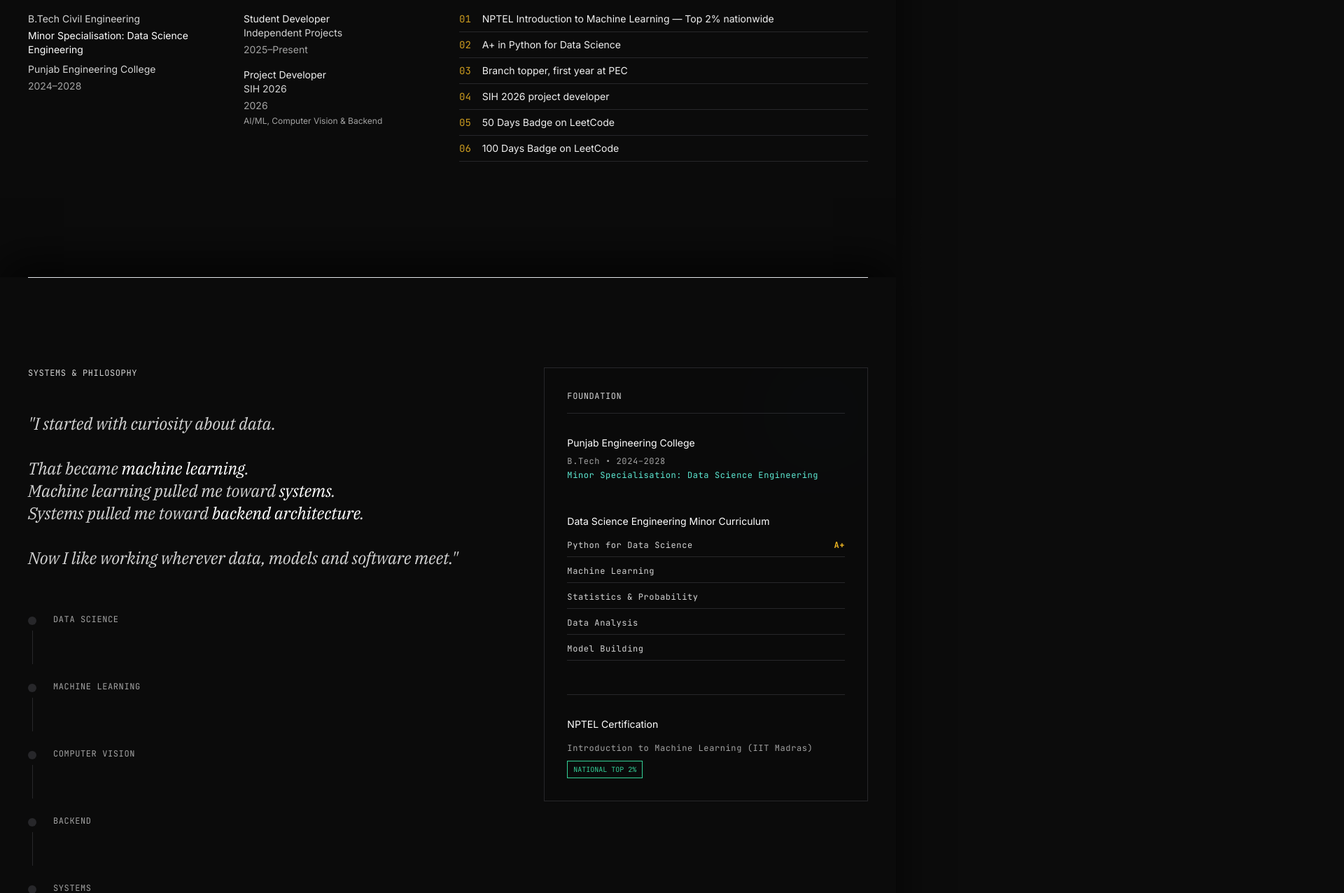
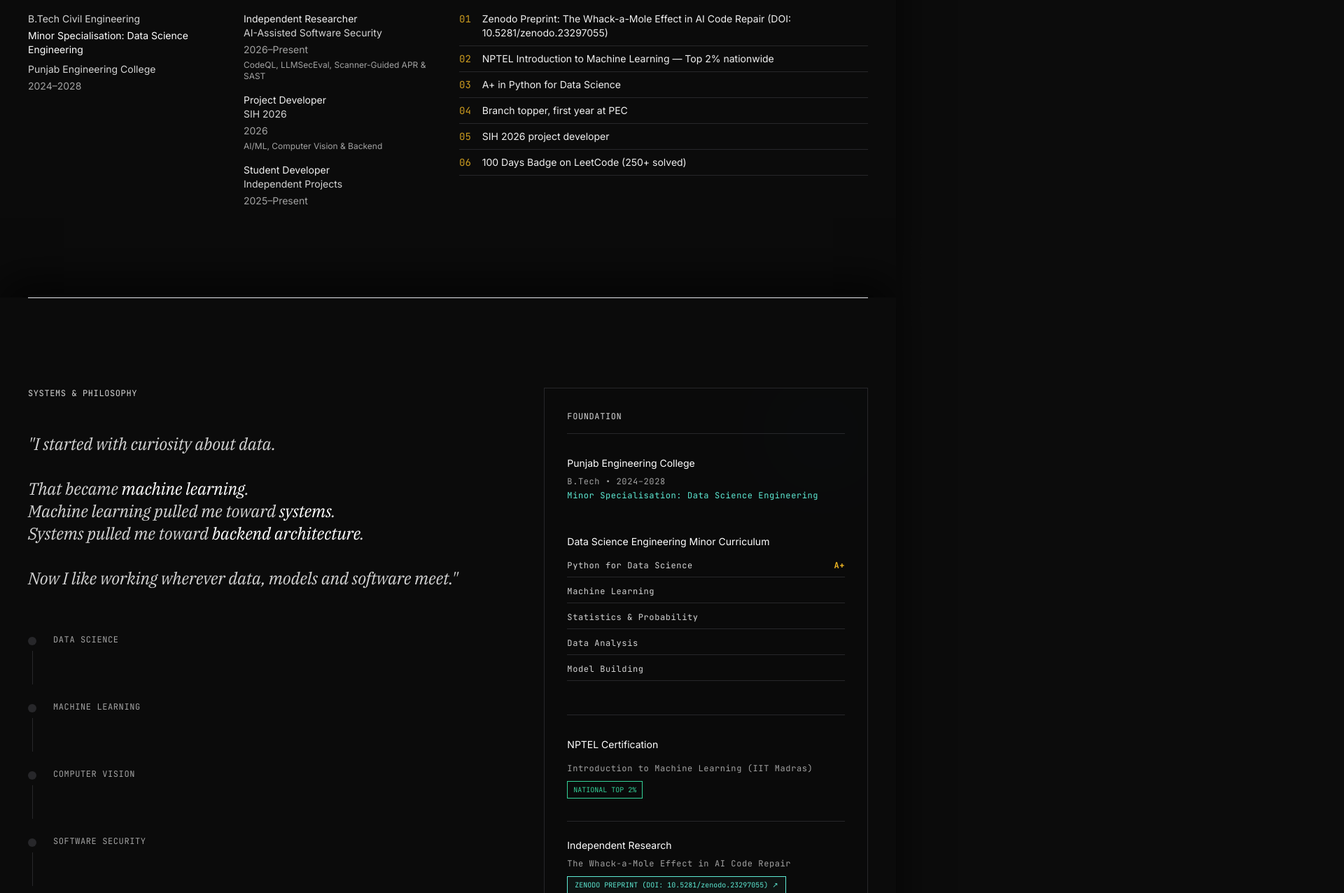
Before and after one commit to jackyhitter/AnunayNamanPortfolio, a React (Vite) app: page / in a window 1280 px wide. Shown: the part 944-2220 px from the top of the page at 70% size, 1920 px wide, since content can reach past the window. Built offline with nearby package versions, Linux system fonts and the light colour scheme; no server answers.

Commit message:
feat: add AI code repair security research project and Zenodo preprint

```diff
--- a/src/components/About/About.tsx
+++ b/src/components/About/About.tsx
@@ -4,6 +4,7 @@ const concepts = [
   { id: 'ds', label: 'DATA SCIENCE', desc: 'Finding the shape of the problem.' },
   { id: 'ml', label: 'MACHINE LEARNING', desc: 'Teaching systems to recognize the shape.' },
   { id: 'cv', label: 'COMPUTER VISION', desc: 'Giving systems the ability to see it.' },
+  { id: 'sec', label: 'SOFTWARE SECURITY', desc: 'Auditing AI-generated code against vulnerabilities & regressions.' },
   { id: 'be', label: 'BACKEND', desc: 'Building the infrastructure to support it.' },
   { id: 'sys', label: 'SYSTEMS', desc: 'Making sure the entire thing actually works.' }
 ];
@@ -113,6 +114,20 @@ const About = () => {
                NATIONAL TOP 2%
              </div>
           </div>
+
+          <div className="mt-8 pt-6 border-t border-[#27272a]">
+             <h3 className="font-sans text-small text-white mb-2">Independent Research</h3>
+             <div className="font-code text-tiny mb-2" style={{ color: 'var(--text-dim)' }}>The Whack-a-Mole Effect in AI Code Repair</div>
+             <a
+               href="https://zenodo.org/records/23297055?preview=1&token=eyJhbGciOiJIUzUxMiJ9.eyJpZCI6ImQ4ZDZkOTgxLWY4NGQtNGI4NC1iZTQwLTc0ZmU3N2M2MWFhYyIsImRhdGEiOnt9LCJyYW5kb20iOiJiYjg0MGZjYjRhNDA1MWQ5NGExZTllZThhY2EzNzRhZiJ9.o1bx-7O4pgSJqBFay8n07MZNBXbZaGGTbOmvxIBZKufDrhDwRMFAMLyMkrfoEomdMTR8aO6dO2xe6yBhYqgUCw"
+               target="_blank"
+               rel="noopener noreferrer"
+               className="inline-block border px-2.5 py-1 font-code text-[10px] hover:border-white transition-colors"
+               style={{ borderColor: 'var(--tag-color)', color: 'var(--tag-color)', backgroundColor: 'rgba(94, 234, 212, 0.04)' }}
+             >
+               ZENODO PREPRINT (DOI: 10.5281/zenodo.23297055) ↗
+             </a>
+          </div>
         </div>
 
         <div
--- a/src/components/CurrentlyBuilding/CurrentlyBuilding.tsx
+++ b/src/components/CurrentlyBuilding/CurrentlyBuilding.tsx
@@ -48,6 +48,17 @@ const currentWork = [
     statusColor: 'var(--text-muted)',
     gradientFrom: 'rgba(192, 192, 192, 0.07)',
     borderGlow: 'rgba(192, 192, 192, 0.08)',
+  },
+  {
+    id: '05',
+    title: 'AI SECURITY RESEARCH',
+    desc: 'Static-analysis findings & automated code repair.',
+    detail: 'Auditing scanner-guided repairs on CodeQL alert resolution, vulnerability persistence, and Radon cyclomatic complexity.',
+    tech: ['CodeQL', 'Python', 'LLMSecEval', 'Qwen2.5-Coder', 'Radon', 'SAST'],
+    status: 'RESEARCHING',
+    statusColor: 'var(--tag-color)',
+    gradientFrom: 'rgba(94, 234, 212, 0.14)',
+    borderGlow: 'rgba(94, 234, 212, 0.15)',
   },
 ];
 
@@ -181,7 +192,7 @@ const ProximityCard = ({ item }: { item: typeof currentWork[0] }) => {
         className="absolute bottom-8 right-8 font-code text-[10px]"
         style={{ color: 'var(--text-dim)', opacity: 0.5 }}
       >
-        {item.id} / 04
+        {item.id} / 0{currentWork.length}
       </div>
     </div>
   );
--- a/src/components/Explore/Explore.tsx
+++ b/src/components/Explore/Explore.tsx
@@ -22,7 +22,7 @@ const rooms: Room[] = [
     color: '#2563eb',
     icon: '⬡',
     link: '#work',
-    objects: ['LA PEACE', 'ML_PROJECT', 'OfflineMarket']
+    objects: ['AI CODE SECURITY', 'LA PEACE', 'ML_PROJECT']
   },
   {
     id: 'lab',
--- a/src/components/Skills/SkillMap.tsx
+++ b/src/components/Skills/SkillMap.tsx
@@ -45,6 +45,13 @@ const clusters: SkillCluster[] = [
     connections: ['ml', 'sys']
   },
   {
+    id: 'sec',
+    label: 'SOFTWARE SECURITY',
+    color: '#ec4899',
+    skills: ['CodeQL', 'Static Analysis (SAST)', 'Taint Tracking', 'LLMSecEval', 'Program Repair', 'Radon CC', 'Vulnerability Auditing'],
+    connections: ['ml', 'sys']
+  },
+  {
     id: 'fe',
     label: 'FRONTEND',
     color: '#06b6d4',
@@ -55,7 +62,7 @@ const clusters: SkillCluster[] = [
 
 // Language tree
 const languageTree = [
-  { lang: 'Python', branches: ['ML', 'Data Science', 'Backend', 'Computer Vision'] },
+  { lang: 'Python', branches: ['ML', 'Data Science', 'Backend', 'Computer Vision', 'Software Security (CodeQL)'] },
   { lang: 'C++', branches: ['Algorithms', 'DSA', 'Competitive Programming'] },
   { lang: 'JavaScript/TS', branches: ['Frontend', 'Backend (Node)', 'Interfaces'] },
 ];
--- a/src/components/Work/SelectedWork.tsx
+++ b/src/components/Work/SelectedWork.tsx
@@ -84,6 +84,13 @@ const WorkRow = ({ project, idx }: { project: (typeof projects)[0]; idx: number
            style={{ color: 'var(--text-dim)' }}>
           [OPEN REPO ↗]
         </a>
+        {project.externalDocUrl && (
+          <a href={project.externalDocUrl} target="_blank" rel="noopener noreferrer" aria-label={`Zenodo Preprint for ${project.title}`}
+             className="font-code text-tiny hover:text-white transition-colors flex items-center gap-2"
+             style={{ color: 'var(--tag-color)' }}>
+            [ZENODO PREPRINT ↗]
+          </a>
+        )}
         {project.liveUrl && (
           <a href={project.liveUrl} target="_blank" rel="noopener noreferrer" aria-label={`Live Demo for ${project.title}`}
              className="font-code text-tiny hover:text-white transition-colors flex items-center gap-2"
@@ -91,13 +98,18 @@ const WorkRow = ({ project, idx }: { project: (typeof projects)[0]; idx: number
             [LIVE DEMO ↗]
           </a>
         )}
+        {project.doi && (
+          <span className="font-code text-[9px] mt-1 text-right" style={{ color: 'var(--text-dim)', opacity: 0.6 }}>
+            DOI: {project.doi}
+          </span>
+        )}
       </div>
     </div>
   );
 };
 
 const SelectedWork = () => {
-  const featured = projects.filter(p => p.type === 'featured').slice(0, 3);
+  const featured = projects.filter(p => p.type === 'featured');
 
   return (
     <section id="work" className="section container border-t">
--- a/src/data/achievements.ts
+++ b/src/data/achievements.ts
@@ -1,8 +1,8 @@
 export const achievements = [
+  "Zenodo Preprint: The Whack-a-Mole Effect in AI Code Repair (DOI: 10.5281/zenodo.23297055)",
   "NPTEL Introduction to Machine Learning — Top 2% nationwide",
   "A+ in Python for Data Science",
   "Branch topper, first year at PEC",
   "SIH 2026 project developer",
-  "50 Days Badge on LeetCode",
-  "100 Days Badge on LeetCode"
+  "100 Days Badge on LeetCode (250+ solved)"
 ];
--- a/src/data/experience.ts
+++ b/src/data/experience.ts
@@ -7,22 +7,28 @@ export const experience = {
   },
   roles: [
     {
-      title: "Student Developer",
-      company: "Independent Projects",
-      period: "2025–Present"
+      title: "Independent Researcher",
+      company: "AI-Assisted Software Security",
+      period: "2026–Present",
+      description: "CodeQL, LLMSecEval, Scanner-Guided APR & SAST"
     },
     {
       title: "Project Developer",
       company: "SIH 2026",
       period: "2026",
       description: "AI/ML, Computer Vision & Backend"
+    },
+    {
+      title: "Student Developer",
+      company: "Independent Projects",
+      period: "2025–Present"
     }
   ],
   timeline: [
     { year: "2024", note: "→ PEC" },
     { year: "2025", note: "→ ML / Python / DSA / Backend exploration" },
-    { year: "2026", note: "→ SIH 2026\n→ La Peace\n→ deeper backend + ML systems" },
-    { year: "Present", note: "→ ML engineering\n→ backend\n→ DSA\n→ research opportunities" },
+    { year: "2026", note: "→ SIH 2026 (La Peace)\n→ AI security research (The Whack-a-Mole Effect)\n→ Scanner-guided repair pilot" },
+    { year: "Present", note: "→ ML engineering\n→ backend & systems\n→ software security research" },
     { year: "Future", note: "→ research / internships / ML systems" }
   ]
 };
--- a/src/data/projects.ts
+++ b/src/data/projects.ts
@@ -13,9 +13,32 @@ export type Project = {
   liveUrl?: string;
   caseStudyRoute?: string;
   externalDocUrl?: string;
+  doi?: string;
 };
 
 export const projects: Project[] = [
+  {
+    id: "ai-security-report",
+    title: "The Whack-a-Mole Effect in AI Code Repair",
+    subtitle: "Static-Analysis Findings & Complexity After Scanner-Guided Fixes",
+    type: "featured",
+    maturity: "RESEARCH",
+    technologies: ["Python", "CodeQL", "LLMSecEval", "Qwen2.5-Coder", "Radon", "SAST", "AST"],
+    capabilities: [
+      "scanner-guided program repair",
+      "CodeQL SARIF taint-flow analysis",
+      "vulnerability persistence auditing",
+      "secondary alert detection",
+      "Radon cyclomatic complexity & LOC",
+      "LLMSecEval benchmark integration"
+    ],
+    repository: "jackyhitter / AI_security_report",
+    githubUrl: "https://github.com/jackyhitter/AI_security_report",
+    externalDocUrl: "https://zenodo.org/records/23297055?preview=1&token=eyJhbGciOiJIUzUxMiJ9.eyJpZCI6ImQ4ZDZkOTgxLWY4NGQtNGI4NC1iZTQwLTc0ZmU3N2M2MWFhYyIsImRhdGEiOnt9LCJyYW5kb20iOiJiYjg0MGZjYjRhNDA1MWQ5NGExZTllZThhY2EzNzRhZiJ9.o1bx-7O4pgSJqBFay8n07MZNBXbZaGGTbOmvxIBZKufDrhDwRMFAMLyMkrfoEomdMTR8aO6dO2xe6yBhYqgUCw",
+    doi: "10.5281/zenodo.23297055",
+    description: "Empirical software security investigation evaluating whether scanner-guided fixes for AI-generated Python code eliminate CodeQL alerts, leave vulnerabilities unresolved (vulnerability inertia), trigger secondary findings, or increase structural code complexity.",
+    architecture: ["LLMSecEval Benchmark", "Baseline Generation (Qwen2.5-Coder-1.5B)", "CodeQL Security Scan", "Diagnostic Extraction", "Scanner-Guided Fix Loop", "Post-Repair Static Analysis", "Radon Complexity & LOC"]
+  },
   {
     id: "la-peace",
     title: "LA PEACE",
--- a/src/data/skills.ts
+++ b/src/data/skills.ts
@@ -3,6 +3,11 @@ export const skills = {
     title: "MACHINE LEARNING",
     items: ["Computer Vision", "Classical ML", "Feature Engineering", "Model Evaluation", "PyTorch", "Scikit-learn"],
     status: "BUILDING"
+  },
+  softwareSecurity: {
+    title: "AI & SOFTWARE SECURITY",
+    items: ["CodeQL", "Static Analysis (SAST)", "Taint Analysis", "Automated Program Repair", "LLMSecEval", "Radon"],
+    status: "RESEARCHING"
   },
   backend: {
     title: "BACKEND",
@@ -22,7 +27,9 @@ export const skills = {
 };
 
 export const techStackRelationships = [
-  { name: "PYTHON", links: ["La Peace", "ML_project"] },
+  { name: "PYTHON", links: ["AI Code Security", "La Peace", "ML_project"] },
+  { name: "CODEQL", links: ["AI Code Security"] },
+  { name: "STATIC ANALYSIS", links: ["AI Code Security"] },
   { name: "C++", links: ["DSA", "LeetCode"] },
   { name: "SCIKIT-LEARN", links: ["ML_project"] },
   { name: "PYTORCH", links: ["La Peace"] },
```
Also changed, not shown: src/components/Projects.tsx (+25 -4 lines).
